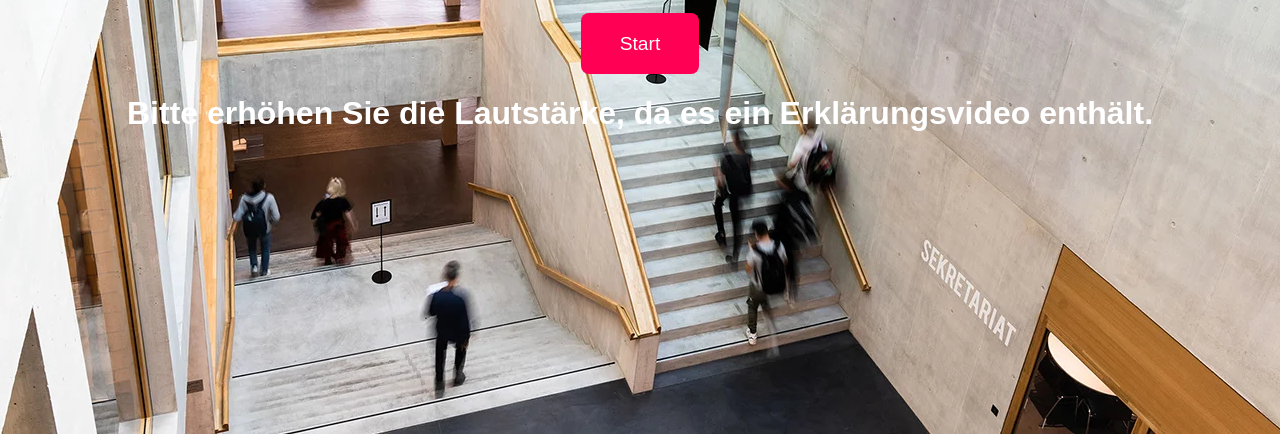
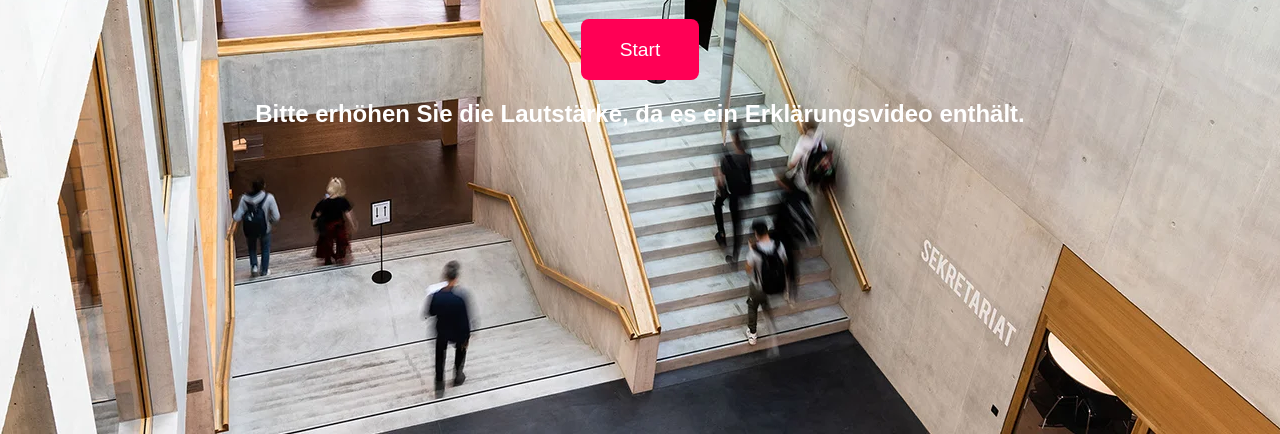
Before and after one commit to HilfsOrganisation/KBW, a plain HTML site: page index.html in a window 1280 px wide. Shown: the part 366-800 px from the top of the page. Drawn offline with Linux system fonts and the light colour scheme.

Commit message:
Update index.html

```diff
--- a/index.html
+++ b/index.html
@@ -49,7 +49,7 @@
 
   <h1>Klicken Sie hier um zu beginnen</h1>
   <button onclick="startRickroll()">Start</button>
-  <h1>Bitte erhöhen Sie die Lautstärke, da es ein Erklärungsvideo enthält.</h1>
+  <h2>Bitte erhöhen Sie die Lautstärke, da es ein Erklärungsvideo enthält.</h2>
 
   <video id="rickroll" muted autoplay loop playsinline>
     <source src="Rick_Astley_Never_Gonna_Give_You_Up.mp4" type="video/mp4" />
```
